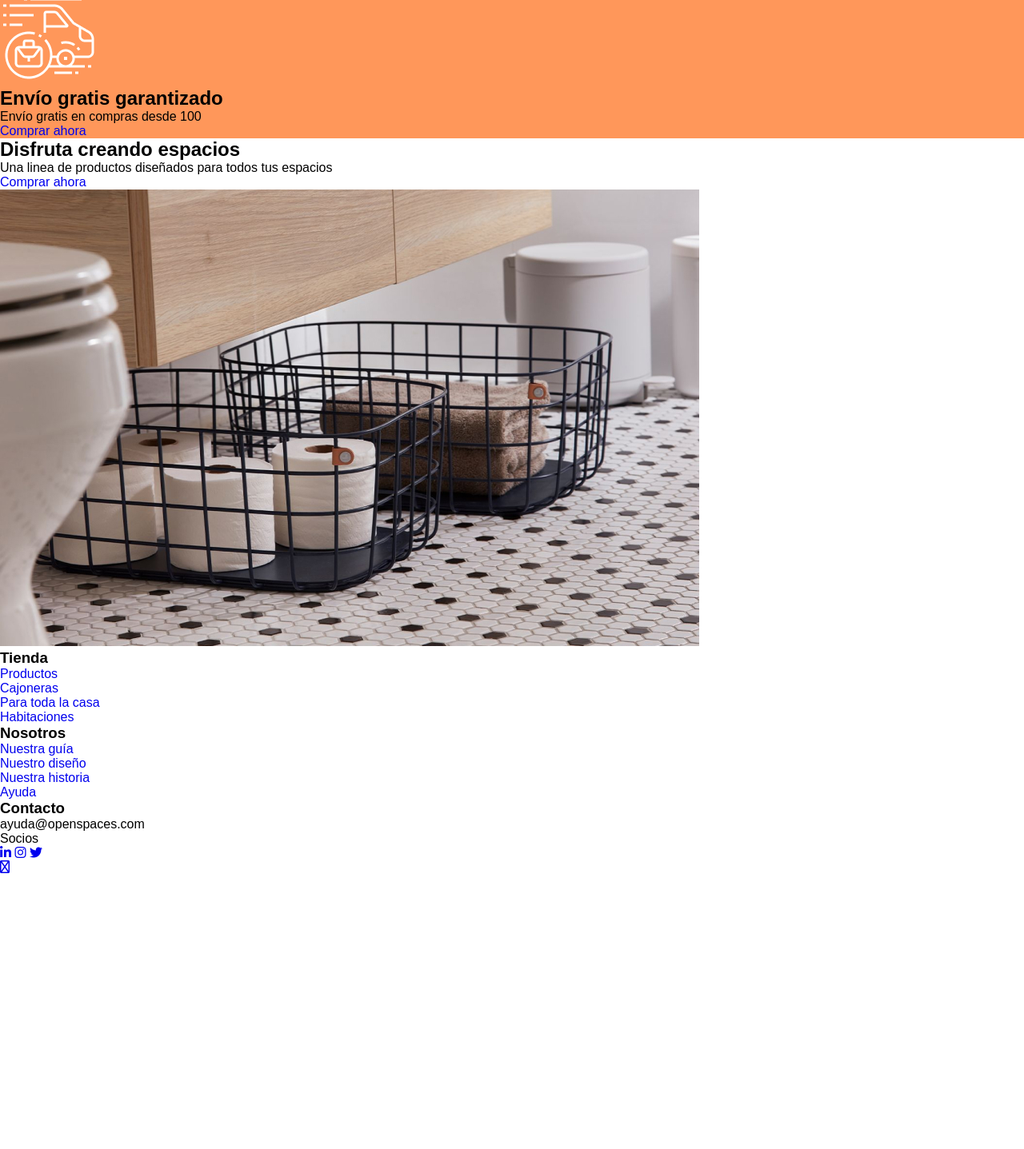
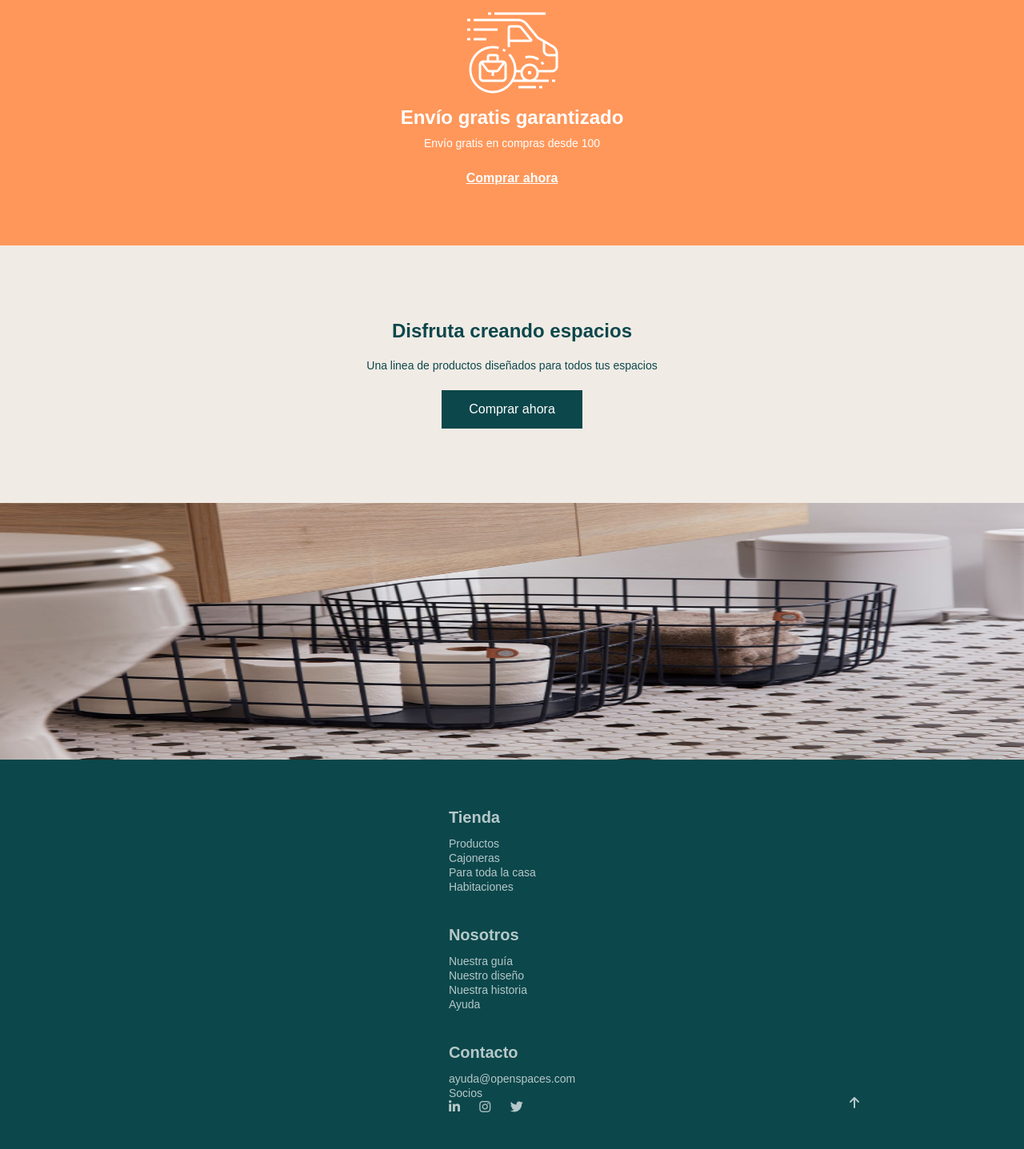
Before and after one commit to Adalab/modulo-1-evaluacion-final-Aimarest, a website: page src/html/index.html in a window 1280 px wide. Shown: the part 1420-2857 px from the top of the page at 80% size. Before the commit the page ends 2514 px from the top, so only its background shows below. Drawn offline with nearby package versions, Linux system fonts and the light colour scheme; files that its build step writes are made by us from their sources; files whose address does not match are found by name; a web font is replaced by a local one.

Commit message:
first version footer

```diff
--- a/src/html/index.html
+++ b/src/html/index.html
@@ -18,13 +18,13 @@
     <title>Evaluación final primer módulo.Aimarest.</title>
   </head>
   <body>
-    <header class="header" id="header">
+    <header class="header"">
       <a class="header__menu" href="https://adalab.es/" title="Menú">
         <i class="fa-solid fa-bars"></i
       ></a>
     </header>
     <main>
-      <section class="section1">
+      <section id="up" class="section1">
         <img
           class="section1__image"
           src="../assets/images/logo.png"
@@ -72,7 +72,7 @@
         </article>
         <article class="section2__article--third">
           <img
-            class="section2__article__icons--third"
+            class="section2__article__icons"
             src="../assets/images/icon_3.png"
             alt="icono de una guía"
             title="Una guía para ayudarte"
@@ -101,13 +101,13 @@
         </a>
       </section>
       <section class="section4">
-        <article class="fourthsection">
-          <h2 class="section4__title">Disfruta creando espacios</h2>
-          <p class="section4__text">
+        <article class="section4__article">
+          <h2 class="section4__article__title">Disfruta creando espacios</h2>
+          <p class="section4__article__text">
             Una linea de productos diseñados para todos tus espacios
           </p>
           <a
-            class="section4__link"
+            class="section4__article__link"
             href="https://adalab.es/"
             title="Haz click para comprar"
           >
@@ -124,6 +124,7 @@
     </main>
     <footer class="footer">
       <nav class="footer__nav">
+        <div>
         <h3 class="footer__title">Tienda</h3>
         <ul class="footer__list">
           <li>
@@ -147,8 +148,8 @@
             </a>
           </li>
         </ul>
-      </nav>
-      <nav class="footer__nav">
+      </div>
+     <div>
         <h3 class="footer__title">Nosotros</h3>
         <ul class="footer__list">
           <li>
@@ -170,24 +171,35 @@
             <a class="footer__list__link" href="https://adalab.es/"> Ayuda </a>
           </li>
         </ul>
-      </nav>
-      <nav class="footer__nav">
-        <h3 class="footer__title">Contacto</h3>
-        <p class="footer__text">ayuda@openspaces.com</p>
-        <p class="footer__text">Socios</p>
-        <nav class="footer__nav__icons">
-          <a class="footer__nav__icon" href="https://adalab.es/">
+      </div>
+      <div>
+        <h3 class="footer__title"> Contacto </h3>
+          <ul class="footer__list">
+            <li>
+              <a class="footer__list__link" href="https://adalab.es/">
+                ayuda@openspaces.com
+              </a>
+            </li>
+            <li>
+              <a class="footer__list__link" href="https://adalab.es/">Socios</a>
+            </li>
+            <li>
+               <a class="footer__list__icon" href="https://adalab.es/">
                 <i class="fa-brands fa-linkedin-in"></i>
               </a>
-          <a class="footer__nav__icon" href="https://adalab.es/">
+
+              <a class="footer__list__icon" href="https://adalab.es/">
                 <i class="fa-brands fa-instagram"></i>
               </a>
-          <a class="footer__nav__icon" href="https://adalab.es/">
+             <a class="footer__list__icon" href="https://adalab.es/">
                 <i class="fa-brands fa-twitter"></i>
               </a>
+            </li>
+          </ul>
+        </div>
         </nav>
-        <a class="footer__arrow" href="#header">
-          <i class="fa-regular fa-arrow-up-long"></i>
+        <a class="footer__arrow" href="#up">
+          <i class="fa-solid fa-arrow-up"></i>
         </a>
       </nav>
     </footer>
--- a/src/scss/core/_reset.scss
+++ b/src/scss/core/_reset.scss
@@ -2,6 +2,11 @@
   box-sizing: border-box;
   margin: 0;
   padding: 0;
+  margin-block-start: 0;
+  margin-block-end: 0;
+  margin-inline-start: 0;
+  margin-inline-end: 0;
+  padding-inline-start: 0;
 }
 ul {
   list-style: none;
@@ -9,6 +14,6 @@ ul {
 a {
   text-decoration: none;
 }
-:root {
-  font-family: "Poppins", sans-serif;
+li {
+  text-align: 0;
 }
--- a/src/scss/core/_variables.scss
+++ b/src/scss/core/_variables.scss
@@ -9,3 +9,4 @@ $subtitlesize: 30px;
 $textsize: 16px;
 $thirdtitle: 20px;
 $secondtextsize: 14px;
+$secondtitle: 24px;
--- a/src/scss/main.scss
+++ b/src/scss/main.scss
@@ -1,5 +1,9 @@
 @import "core/reset";
 @import "core/variables";
+
+:root {
+  font-family: "Poppins", sans-serif;
+}
 
 .header {
   width: 100%;
@@ -81,9 +85,8 @@
     }
   }
   &__article {
-    display: grid;
-    grid-template-columns: repeat(3 1fr);
-    grid-template-rows: repeat(3 1fr);
+    padding: 2em;
+
     &--first {
       grid-area: section2__article--first;
       grid-template-areas:
@@ -129,6 +132,8 @@
       font-size: $textsize;
       width: 208px;
       margin-bottom: 36px;
+      padding: 0.5em;
+      background-color: green;
       &--first {
         grid-area: section2__article__text--first;
       }
@@ -157,4 +162,115 @@
 }
 .section3 {
   background-color: $orange;
+  height: 352px;
+  color: $white;
+  display: flex;
+  flex-direction: column;
+  justify-content: center;
+  align-items: center;
+  text-align: center;
+  &__title {
+    font-size: $secondtitle;
+    font-weight: 600;
+    text-align: center;
+    margin: 10px;
+    font-family: $font;
+  }
+  &__text {
+    font-size: $secondtextsize;
+    text-align: center;
+    font-family: $font;
+  }
+  &__link {
+    color: $white;
+    font-size: $textsize;
+    font-weight: 600;
+    text-decoration: underline;
+    margin: 17px;
+    padding: 10px;
+  }
 }
+.section4 {
+  display: flex;
+  flex-direction: column;
+  width: 100%;
+  height: 643px;
+  &__article {
+    background-color: $lightgrey;
+    display: flex;
+    flex-direction: column;
+    justify-content: center;
+    align-items: center;
+    width: 100%;
+    height: 50%;
+    &__title {
+      color: $bluegreen;
+      font-size: $secondtitle;
+      font-weight: 600;
+    }
+    &__text {
+      font-size: $secondtextsize;
+      margin: 21px 0 23px;
+      color: $bluegreen;
+    }
+    &__link {
+      width: 176px;
+      height: 48px;
+      display: flex;
+      justify-content: center;
+      align-items: center;
+      padding: 12px 24px;
+      background-color: $bluegreen;
+      color: $white;
+    }
+  }
+  &__image {
+    width: 100%;
+    height: 50%;
+  }
+}
+.footer {
+  background-color: $bluegreen;
+  color: $grey;
+  display: flex;
+  flex-direction: column;
+  justify-content: center;
+  align-items: center;
+  width: 100%;
+  height: 545px;
+  text-align: center;
+  position: relative;
+  &__title {
+    font-size: $thirdtitle;
+    font-weight: 600;
+    margin-bottom: 12px;
+  }
+  &__nav {
+    text-align: initial;
+  }
+  &__list {
+    margin-bottom: 40px;
+
+    &__link {
+      color: $grey;
+      font-size: $secondtextsize;
+      margin-bottom: 20px;
+    }
+    &__icon {
+      display: inlineblock;
+      margin-right: 20px;
+      margin-top: 80px;
+      color: $grey;
+      height: 26px;
+      width: 24px;
+    }
+  }
+  &__arrow {
+    color: $grey;
+    width: 24px;
+    height: 24px;
+    position: absolute;
+    right: 200px;
+    bottom: 100px;
+  }
+}
```
Lines whose indentation alone changed are shown as unchanged.
